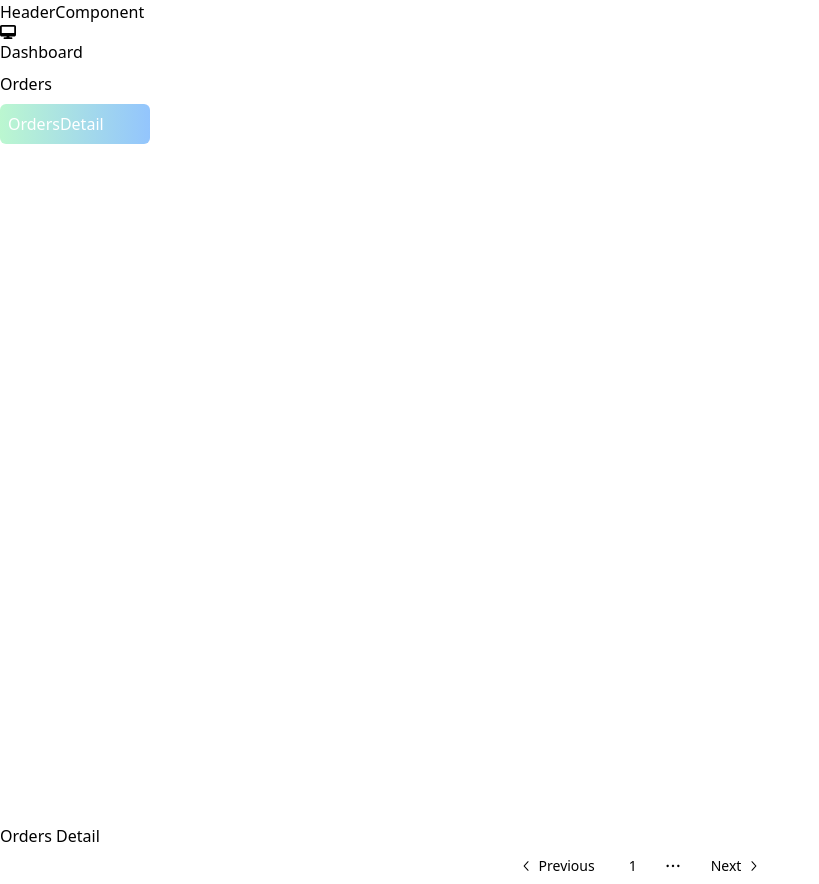
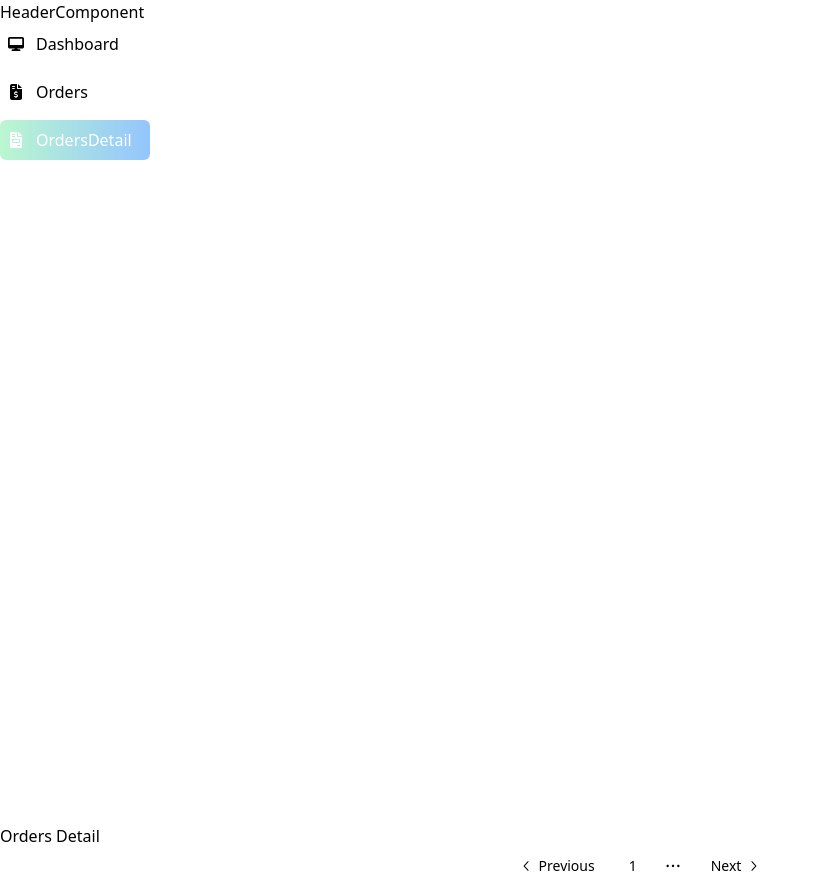
Before and after one commit to Moniroth-03/pos-frontend-IP-Project, a React (Vite) app: page /ordersDetail in a window 1280 px wide. Shown: the whole page, without its empty margins (0-819 px from the left). Built offline with nearby package versions, Linux system fonts and the light colour scheme; sample sign-in values are in the browser's storage.

Commit message:
completed navigation link

```diff
--- a/src/app/layout/navigations/navigation.component.tsx
+++ b/src/app/layout/navigations/navigation.component.tsx
@@ -1,9 +1,11 @@
 import { NavLink } from "react-router-dom";
 import { FaDesktop } from "react-icons/fa6";
+import { FaFileInvoiceDollar } from "react-icons/fa6";
+import { FaFileInvoice } from "react-icons/fa";
 let arr = [
-  { name: "Dashboard", path: "/dashboard", icon:<FaDesktop /> },
-  { name: "Orders", path: "/orders" },
-  { name: "OrdersDetail", path: "/ordersDetail" },
+  { name: "Dashboard", path: "/dashboard", icon: <FaDesktop /> },
+  { name: "Orders", path: "/orders", icon: <FaFileInvoiceDollar /> },
+  { name: "OrdersDetail", path: "/ordersDetail", icon: <FaFileInvoice /> },
 ];
 
 const NavigationComponent = () => {
@@ -15,7 +17,7 @@ const NavigationComponent = () => {
           className={({ isActive }) =>
             isActive
               ? "bg-gradient-to-r from-green-200 to-blue-300 text-white p-2 rounded-md flex gap-3 items-center"
-              : ""
+              : " flex gap-3 items-center p-2"
           }
         >
           {obj.icon} {obj.name}
```
